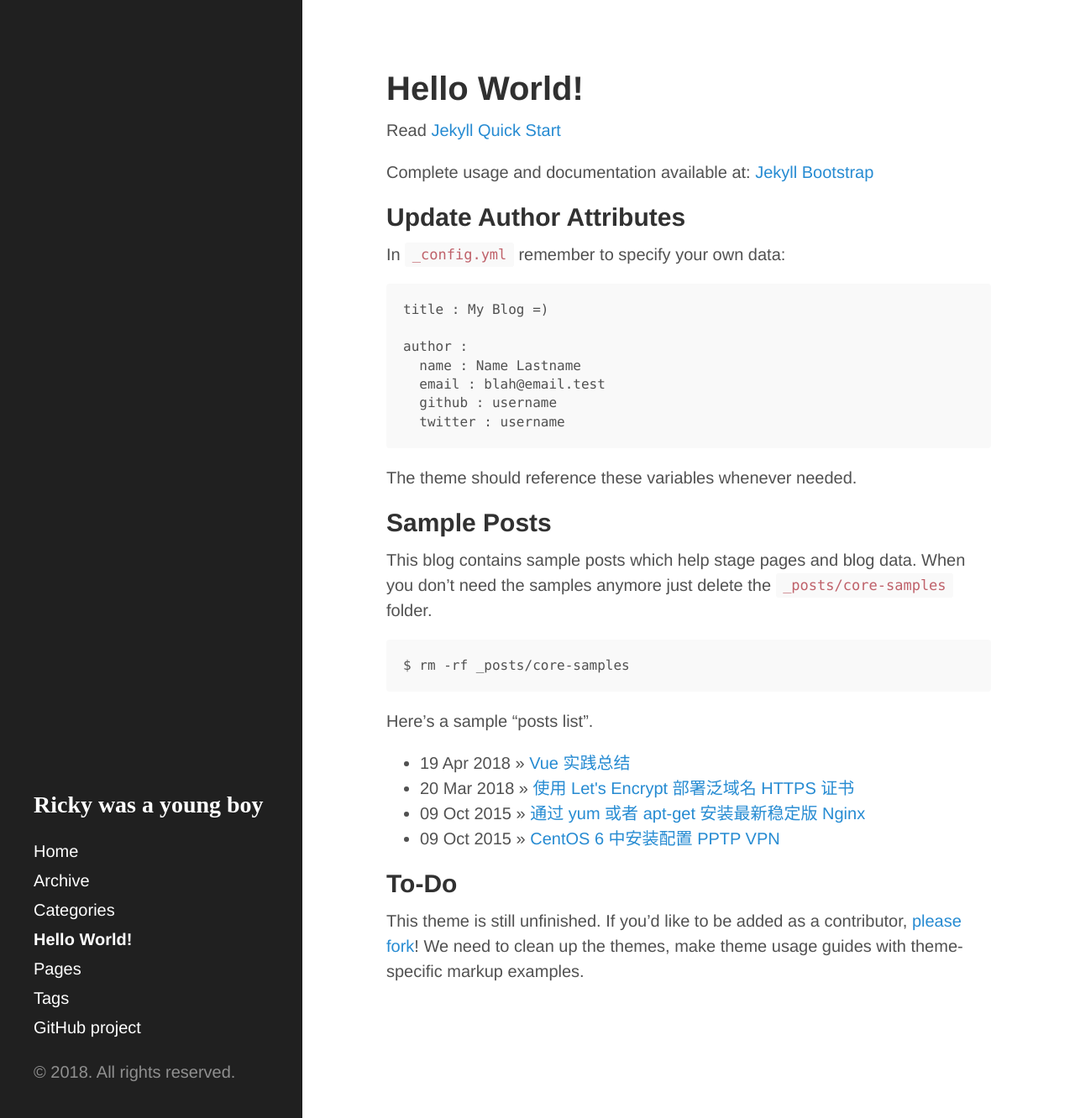
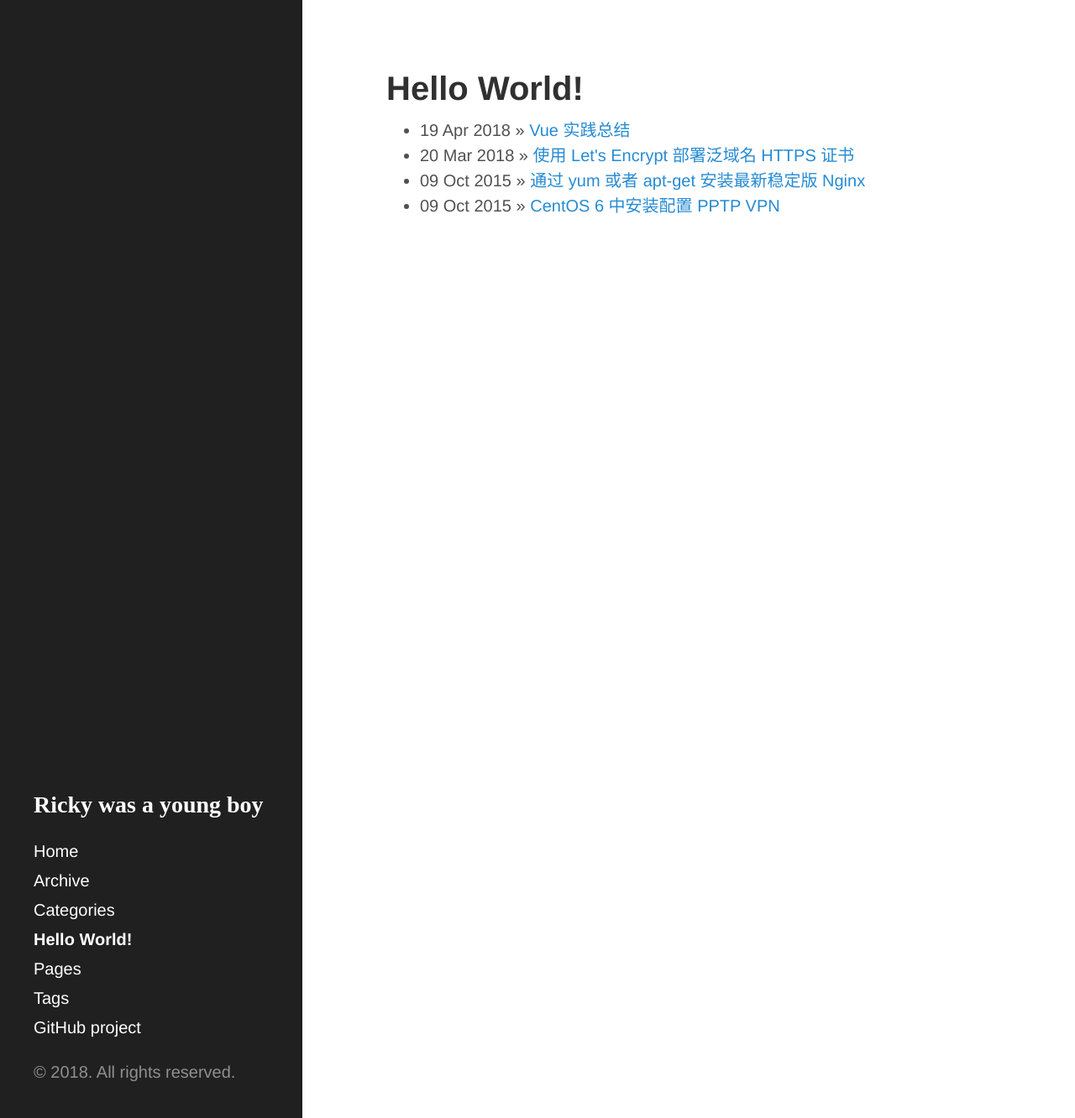
Before and after one commit to Rickykurt/rickykurt.github.io, a Jekyll site: the page built from index.md, in a window 1280 px wide and 1332 px high. Shown: the whole window at 84% size. Built offline with Jekyll 4.4.1, drawn with Linux system fonts in a browser that asks for light colours.

Commit message:
change index

```diff
--- a/index.md
+++ b/index.md
@@ -1,44 +1,11 @@
 ---
 layout: page
 title: Hello World!
-tagline: Supporting tagline
 ---
 {% include JB/setup %}
-
-Read [Jekyll Quick Start](http://jekyllbootstrap.com/usage/jekyll-quick-start.html)
-
-Complete usage and documentation available at: [Jekyll Bootstrap](http://jekyllbootstrap.com)
-
-## Update Author Attributes
-
-In `_config.yml` remember to specify your own data:
-
-    title : My Blog =)
-
-    author :
-      name : Name Lastname
-      email : blah@email.test
-      github : username
-      twitter : username
-
-The theme should reference these variables whenever needed.
-
-## Sample Posts
-
-This blog contains sample posts which help stage pages and blog data.
-When you don't need the samples anymore just delete the `_posts/core-samples` folder.
-
-    $ rm -rf _posts/core-samples
-
-Here's a sample "posts list".
 
 <ul class="posts">
   {% for post in site.posts %}
     <li><span>{{ post.date | date_to_string }}</span> &raquo; <a href="{{ BASE_PATH }}{{ post.url }}">{{ post.title }}</a></li>
   {% endfor %}
 </ul>
-
-## To-Do
-
-This theme is still unfinished. If you'd like to be added as a contributor, [please fork](http://github.com/plusjade/jekyll-bootstrap)!
-We need to clean up the themes, make theme usage guides with theme-specific markup examples.
```
